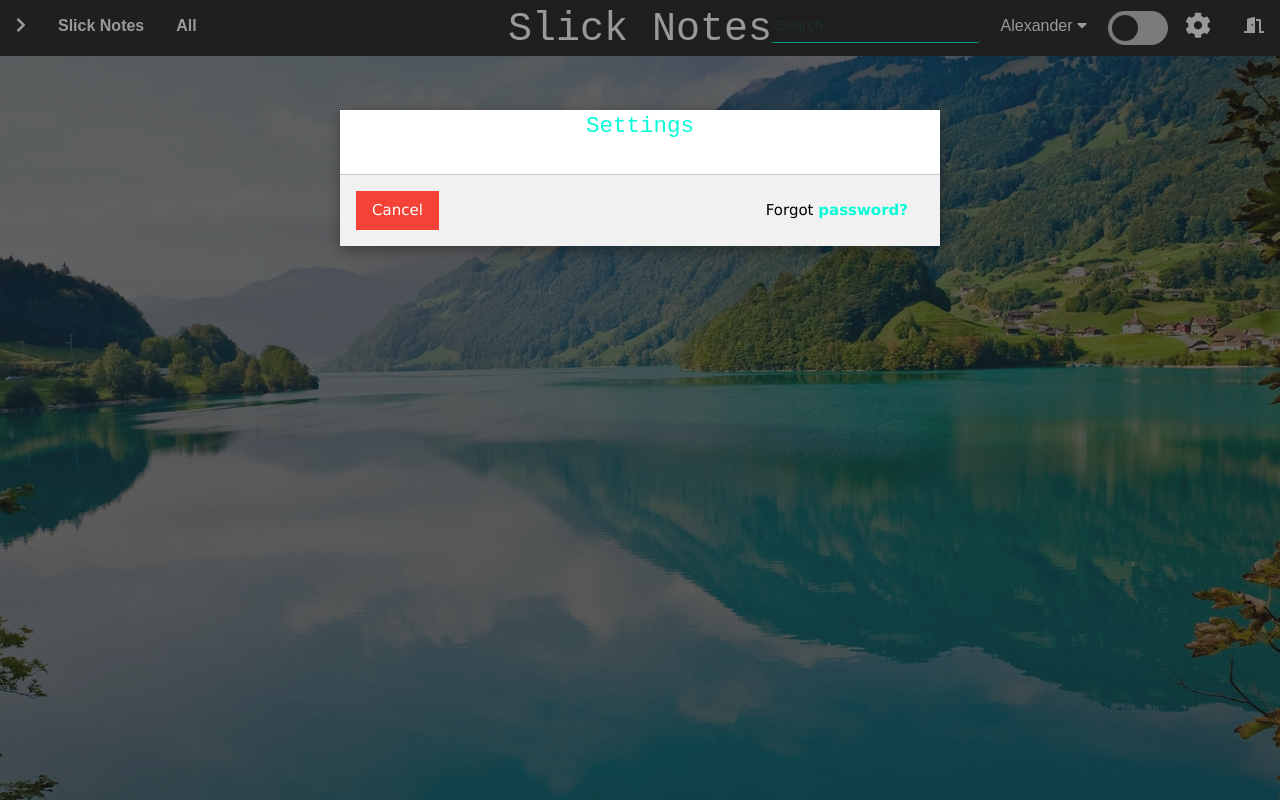
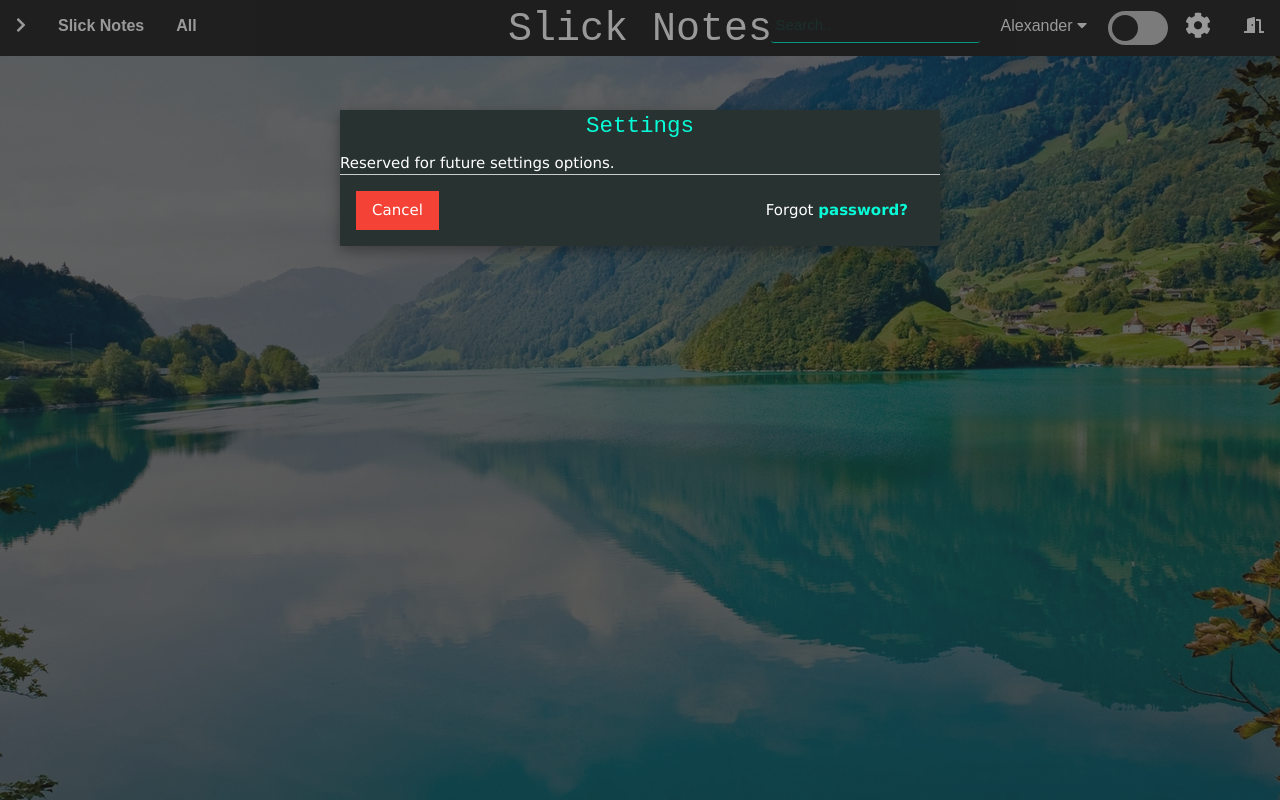
Before and after one commit to alexege/noteApp, a Django app: template apps/note_app/templates/note_app/index.html in a window 1280 px wide, after a click that opens the changed part. Run offline with Django 3.2, Linux system fonts and the light colour scheme; data comes from the database, SQL or seed files in the repository; both versions use the stored data as it was after the commit; tables that the repository leaves empty hold one stand-in row (values such as "Sample post"); the template is opened without the code that fills it: values that come from a table or form of the project are taken from there, most other values are stand-ins (such as "Sample title", 1, 10 or a date in 2020); data that the repository does not hold is empty; parts of the project's set-up code (start-up, migrations or seed data) failed here and were passed over; some libraries are stand-ins or nearby versions.

Commit message:
Deployment

```diff
--- a/apps/note_app/static/note_app/css/style.css
+++ b/apps/note_app/static/note_app/css/style.css
@@ -58,7 +58,7 @@ a {
    --primary-color: #09d6ef;
 	 --secondary-color: red;
 	 --font-color: white;
-   --bg-color: white;
+   --bg-color: #383a38;
    --alt-bg-color:#283231;
 	 --heading-color: #09d6ef;
 }
@@ -179,6 +179,14 @@ a {
   left: 10px;
   top: 10px;
 }
+
+/* ============================================================= */
+/* ---------------------------Modal----------------------------- */
+/* ============================================================= */
+.modal {
+  background-color: #283231;
+}
+
 
 /* ============================================================= */
 /* ---------------------------Notes----------------------------- */
--- a/apps/note_app/templates/note_app/index.html
+++ b/apps/note_app/templates/note_app/index.html
@@ -160,12 +160,12 @@
 
         <div class="w3-container">
                 <div id="id01" class="w3-modal">
-                  <div class="w3-modal-content w3-card-4 w3-animate-zoom" style="max-width:600px">
+                  <div class="w3-modal-content w3-card-4 w3-animate-zoom modal" style="max-width:600px">
 
                     <h1 style="text-align: center;">Settings</h1>
                     <p>Reserved for future settings options.</p>
 
-                    <div class="w3-container w3-border-top w3-padding-16 w3-light-grey">
+                    <div class="w3-container w3-border-top w3-padding-16 modal">
                         <button onclick="document.getElementById('id01').style.display='none'" type="button" class="w3-button w3-red">Cancel</button>
                         <span class="w3-right w3-padding w3-hide-small">Forgot <a href="#">password?</a></span>
                         </div>
```
Also changed, not shown: requirements.txt (added, +42 -0 lines), db.sqlite3, 1 other file.
